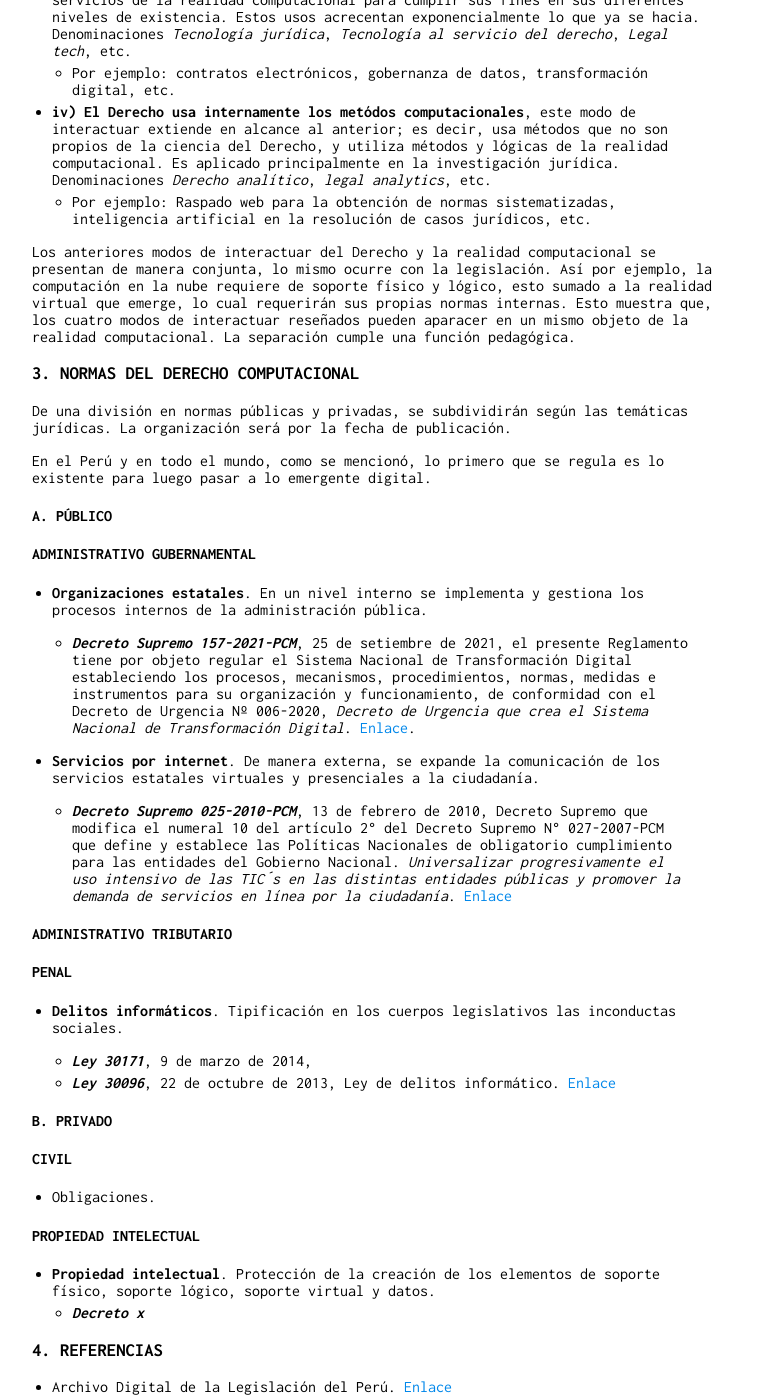
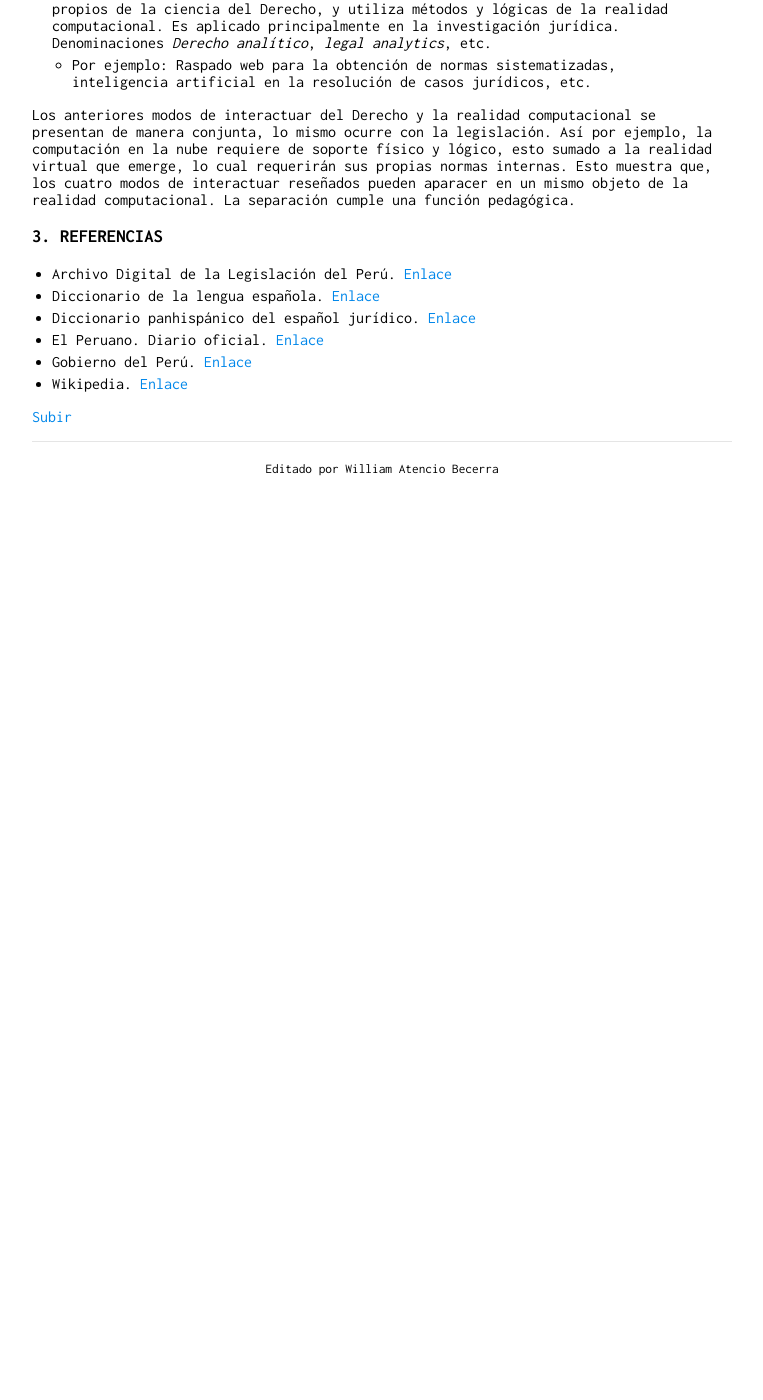
Before and after one commit to actio1680/actio1680.github.io, a Jekyll site: the page built from paginas/instituciones-derecho-computacional.md, in a window 1280 px wide and 1400 px high, scrolled down 2512 px. Shown: the whole window, without its empty margins (258-1021 px from the left). Built offline with Jekyll 4.4.1, drawn with Linux system fonts in a browser that asks for light colours; our own code applies the rules of GitHub Pages for plain Markdown files; after the commit the page ends 2988 px from its top, so only the background shows below that; some of the changed text lies outside the part shown.

Commit message:
Update and rename recopilacion-derecho-computacional.md to instituciones-derecho-computacional.md

```diff
--- a/paginas/recopilacion-derecho-computacional.md
+++ b/paginas/instituciones-derecho-computacional.md
@@ -2,14 +2,8 @@
 
 #### CONTENIDO
 **1. HACIA UNA SOCIEDAD COMPUTACIONAL**
-
 **2. MODOS DE RELACIONARSE DEL DERECHO Y LA REALIDAD COMPUTACIONAL**
-
-**3. NORMAS DEL DERECHO COMPUTACIONAL**
-  - **A. PÚBLICO**
-  - **B. PRIVADO**
-
-**4. REFERENCIAS**
+**3. REFERENCIAS**
 
 ---
 
@@ -68,43 +62,7 @@ Sin importar la naturaleza de la materia (tributario, penal, civil, procesal, co
 
 Los anteriores modos de interactuar del Derecho y la realidad computacional se presentan de manera conjunta, lo mismo ocurre con la legislación. Así por ejemplo, la computación en la nube requiere de soporte físico y lógico, esto sumado a la realidad virtual que emerge, lo cual requerirán sus propias normas internas. Esto muestra que, los cuatro modos de interactuar reseñados pueden aparacer en un mismo objeto de la realidad computacional. La separación cumple una función pedagógica.
 
-
-### 3. NORMAS DEL DERECHO COMPUTACIONAL
-De una división en normas públicas y privadas, se subdividirán según las temáticas jurídicas. La organización será por la fecha de publicación.
-
-En el Perú y en todo el mundo, como se mencionó, lo primero que se regula es lo existente para luego pasar a lo emergente digital.
-
-#### A. PÚBLICO
-
-#### ADMINISTRATIVO GUBERNAMENTAL
-- **Organizaciones estatales**. En un nivel interno se implementa y gestiona los procesos internos de la administración pública.
-
-  - ***Decreto Supremo 157-2021-PCM***, 25 de setiembre de 2021, el presente Reglamento tiene por objeto regular el Sistema Nacional de Transformación Digital estableciendo los procesos, mecanismos, procedimientos, normas, medidas e instrumentos para su organización y funcionamiento, de conformidad con el Decreto de Urgencia Nº 006-2020, *Decreto de Urgencia que crea el Sistema Nacional de Transformación Digital*. [Enlace]( https://cdn.www.gob.pe/uploads/document/file/2209135/1995486-1.pdf.pdf).
-
-- **Servicios por internet**. De manera externa, se expande la comunicación de los servicios estatales virtuales y presenciales a la ciudadanía.
-
-  - ***Decreto Supremo 025-2010-PCM***, 13 de febrero de 2010, Decreto Supremo que modifica el numeral 10 del artículo 2° del Decreto Supremo N° 027-2007-PCM que define y establece las Políticas Nacionales de obligatorio cumplimiento para las entidades del Gobierno Nacional. *Universalizar progresivamente el uso intensivo de las TIC´s en las distintas entidades públicas y promover la demanda de servicios en línea por la ciudadanía*. [Enlace](https://cdn.www.gob.pe/uploads/document/file/357113/DS_N%C2%BA_025-2010-PCM_.pdf)
-
-#### ADMINISTRATIVO TRIBUTARIO
-
-#### PENAL
-- **Delitos informáticos**. Tipificación en los cuerpos legislativos las inconductas sociales.
-
-  - ***Ley 30171***, 9 de marzo de 2014,
-  - ***Ley 30096***, 22 de octubre de 2013, Ley de delitos informático. [Enlace](https://www2.congreso.gob.pe/Sicr/TraDocEstProc/Expvirt_2011.nsf/Repexpvirt?OpenForm&Db=201100034&View)
-
-
-#### B. PRIVADO
-
-#### CIVIL
-- Obligaciones.
-
-#### PROPIEDAD INTELECTUAL
-- **Propiedad intelectual**. Protección de la creación de los elementos de soporte físico, soporte lógico, soporte virtual y datos.
-  - ***Decreto x***
-
-
-### 4. REFERENCIAS
+### 3. REFERENCIAS
 - Archivo Digital de la Legislación del Perú. [Enlace](https://www.leyes.congreso.gob.pe/)
 - Diccionario de la lengua española. [Enlace](https://dle.rae.es/)
 - Diccionario panhispánico del español jurídico. [Enlace](https://dpej.rae.es/)
```
